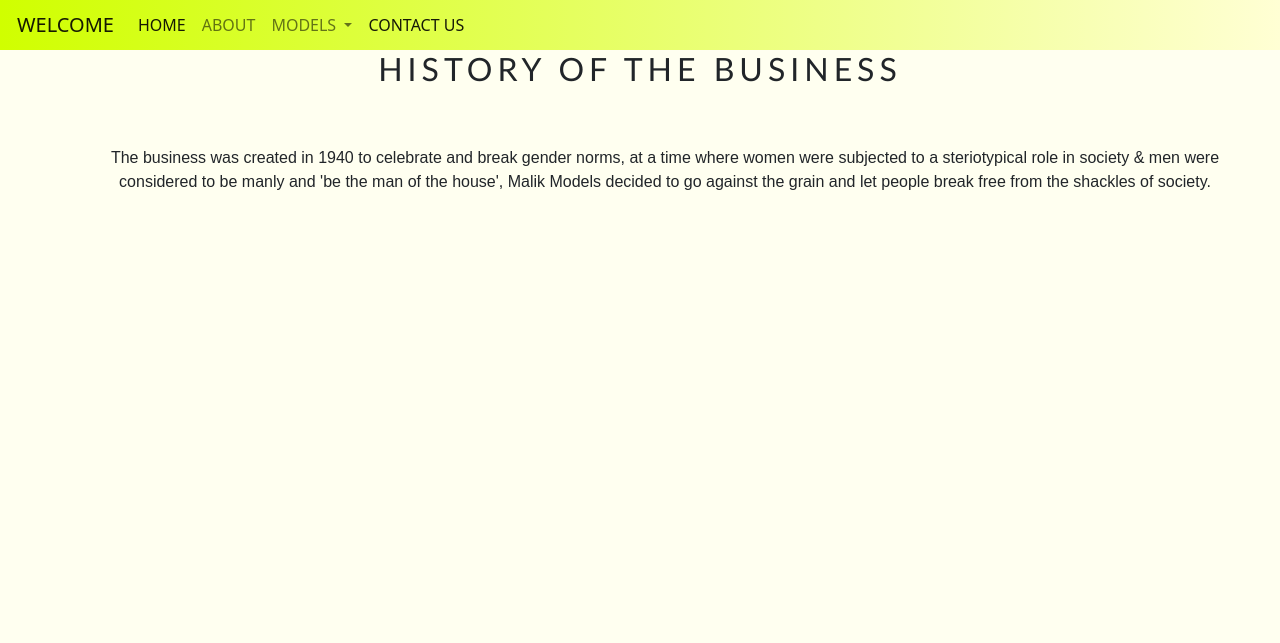
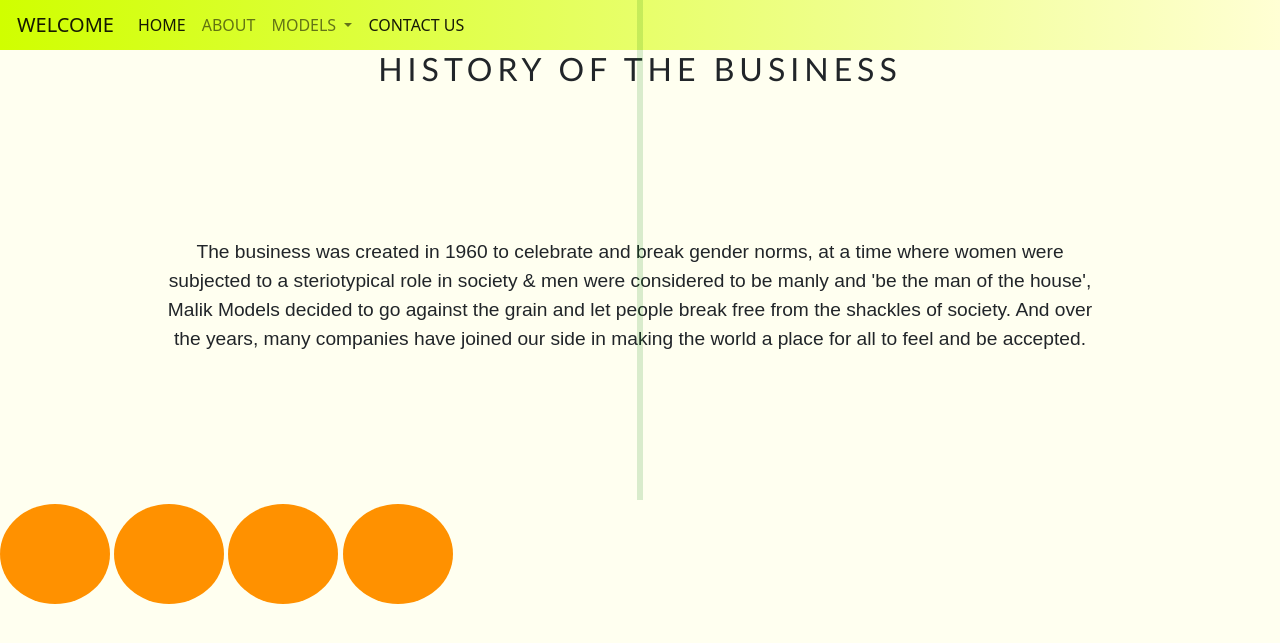
Before and after one commit to Jafvr/final_project, a Flask app: page /aboutus in a window 1280 px wide. Shown: the top 643 px of the page. Run offline with Flask 2, Linux system fonts and the light colour scheme.

Commit message:
final project work-ja

```diff
--- a/final_work/static/main.css
+++ b/final_work/static/main.css
@@ -95,8 +63,102 @@ h1{
 .malikmodels{
     text-align: center;
     font-family: Arial, Helvetica, sans-serif;
+    font-size: larger;
     padding-top: 50px;
     padding-right: 30px;
     padding-bottom: 50px;
     padding-left: 80px;
+        margin-top: 100px;
+        margin-bottom: 100px;
+        margin-right: 150px;
+        margin-left: 80px;
+
 }
+
+.dot {
+    height: 25px;
+    width: 25px;
+    background-color: rgb(255, 145, 0);
+    border-radius: 50%;
+    display: inline-block;
+    padding-top: 50px;
+    padding-right: 30px;
+    padding-bottom: 50px;
+    padding-left: 80px;
+
+}
+
+
+
+
+.center {
+    display: block;
+    margin-left: auto;
+    margin-right: auto;
+    float: left;
+
+}
+
+.centeryu{
+    font-family: Verdana, Geneva, Tahoma, sans-serif;
+    border: 2px gold solid;
+    text-align: center;
+    margin-left: auto;
+    margin-right: auto;
+
+}
+
+.center{
+    border: 2px gold solid;
+
+
+}
+
+.centerro{
+    font-family: Verdana, Geneva, Tahoma, sans-serif;
+    border: 2px gold solid;
+    text-align: center;
+    margin-left: auto;
+    margin-right: auto;
+
+
+}
+
+.centerrro{
+    border: 2px gold solid;
+    display: block;
+    margin-left: auto;
+    margin-right: auto;
+    float: left;
+
+}
+
+
+.centerzak{
+    font-family: Verdana, Geneva, Tahoma, sans-serif;
+    border: 2px gold solid;
+    text-align: center;
+    margin-left: auto;
+    margin-right: auto;
+
+
+}
+
+.centerz{
+    border: 2px gold solid;
+    display: block;
+    margin-left: auto;
+    margin-right: auto;
+    float: left;
+
+}
+
+.vl {
+    border-left: 6px solid green;
+    height: 500px;
+    position: absolute;
+    left: 50%;
+    margin-left: -3px;
+    top: 0;
+    opacity: 15%;
+}
--- a/final_work/templates/aboutus.html
+++ b/final_work/templates/aboutus.html
@@ -11,9 +11,19 @@ HISTORY OF THE BUSINESS
 </h2>
 
 <p class="malikmodels">
-The business was created in 1940 to celebrate and break gender norms, at a time where women were subjected to a steriotypical role in society & men were considered to be manly and 'be the man of the house', Malik Models decided to go against the grain and let people break free from the shackles of society.
+    The business was created in 1960 to celebrate and break gender norms, at a time where women were subjected to a steriotypical role in society & men were considered to be manly and 'be the man of the house', Malik Models decided to go against the grain and let people break free from the shackles of society. And over the years, many companies have joined our side in making the world a place for all to feel and be accepted.
 </p>
 
+<style>
+    .vl {
+      border-left: 6px solid green;
+      height: 500px;
+    }
+    </style>
 
-
+    <div class="vl"></div>
+<span class="dot"></span>
+<span class="dot"></span>
+<span class="dot"></span>
+<span class="dot"></span>
 {% endblock %}
```
Also changed, not shown: other parts of final_work/static/main.css (+6 -38 lines), final_work/templates/rose.html (+4 -4 lines), final_work/templates/yusuf.html (+5 -4 lines), final_work/templates/zak.html (+7 -4 lines).
